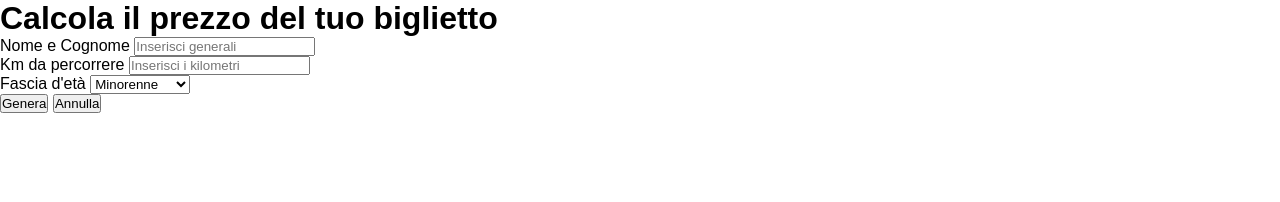
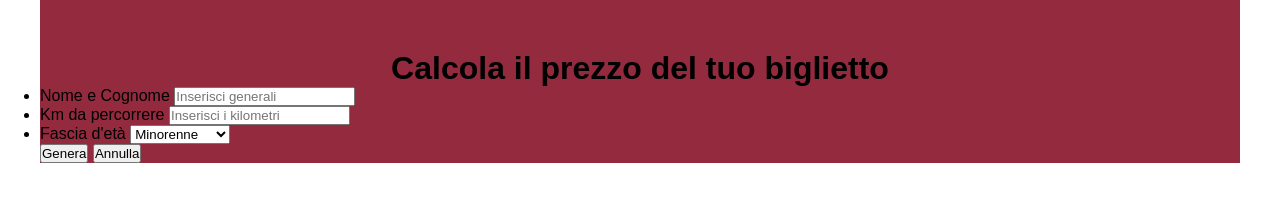
Before and after one commit to PietroMarrazzo/js-biglietto-treno-form, a plain HTML site: page index.html in a window 1280 px wide. Drawn offline with Linux system fonts and the light colour scheme.

Commit message:
working on css

```diff
--- a/css/styles.css
+++ b/css/styles.css
@@ -3,6 +3,19 @@
     margin: 0;
     box-sizing: border-box;
     font-family: sans-serif;
+}
+
+/* container */
+.container {
+    width: 1200px;
+    margin: 0px auto;
+    padding-top: 50px;
+    background-color: #840b22de;
+}
+
+/* utilities */
+.txt-center {
+    text-align: center;
 }
 
 .display {
@@ -12,3 +25,6 @@
 .hidden {
     opacity: 0;
 }
+
+
+/* info list UL */
--- a/index.html
+++ b/index.html
@@ -7,12 +7,11 @@
     <title>Biglietto treno</title>
 </head>
 <body>
-    <h1>
-        Calcola il prezzo del tuo biglietto
-    </h1>
-
-    <div id="generatore">
-        <ul>
+    <div id="generatore" class="container">
+        <h1 class="txt-center">
+            Calcola il prezzo del tuo biglietto
+        </h1>
+        <ul id="info-list">
             <li>
                 <label for="">Nome e Cognome</label>
                 <input type="text" id="username" placeholder="Inserisci generali">
--- a/js/main.js
+++ b/js/main.js
@@ -39,7 +39,7 @@ btnGenera.addEventListener('click', function() {
         alert('Compila i moduli correttamente per validare il biglietto');
 
     } else
-    biglietto.className = 'display';
+    biglietto.className = 'display container';
     document.getElementById('nome').innerHTML = nome;
     document.getElementById('offerta').innerHTML = offerta;
     document.getElementById('carrozza').innerHTML = nCarrozza;
```
